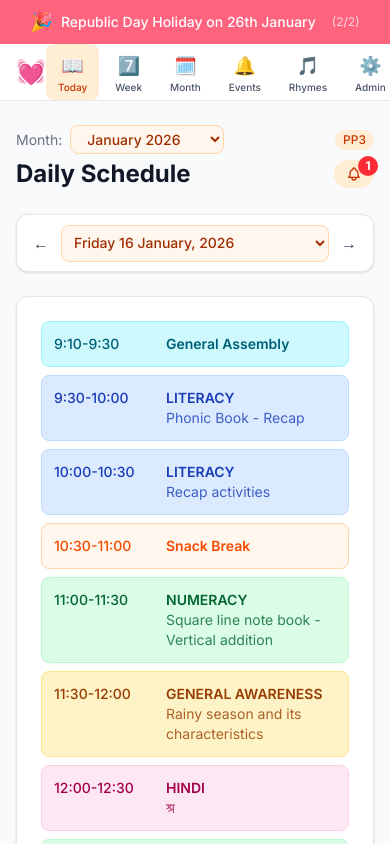
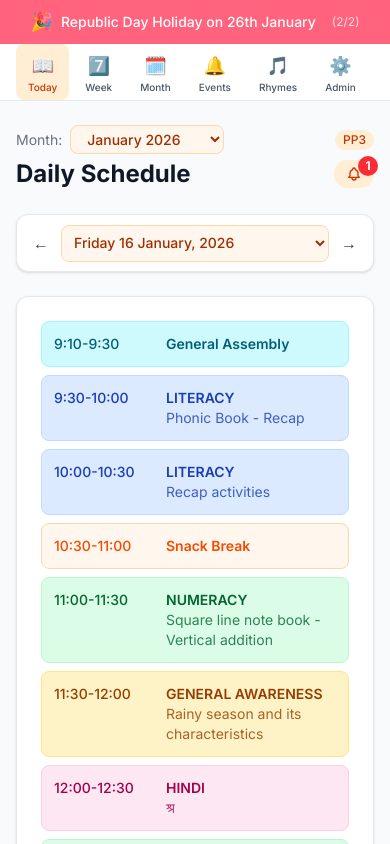
Before and after one commit to sreedhargs89/schoolpulse, a Next.js app: page / in a window 390 px wide. Shown: the top 844 px of the page. Built offline with nearby package versions, Linux system fonts and the light colour scheme.

Commit message:
fix: Hide logo on mobile for better navigation alignment
Removed heart logo on mobile screens to give more space for navigation buttons with text labels

```diff
--- a/components/Navigation.tsx
+++ b/components/Navigation.tsx
@@ -19,9 +19,9 @@ export default function Navigation() {
     <nav className="bg-white border-b border-gray-200 sticky top-0 z-40">
       <div className="max-w-4xl mx-auto px-4">
         <div className="flex items-center justify-between h-14">
-          <Link href="/" className="flex items-center gap-2">
+          <Link href="/" className="hidden sm:flex items-center gap-2">
             <span className="text-2xl">💓</span>
-            <span className="font-bold text-orange-600 hidden sm:inline">SchoolPulse</span>
+            <span className="font-bold text-orange-600">SchoolPulse</span>
           </Link>
           <div className="flex items-center gap-1">
             {links.map((link) => {
@@ -31,8 +31,8 @@ export default function Navigation() {
                   key={link.href}
                   href={link.href}
                   className={`px-3 py-2 rounded-lg text-sm font-medium transition-colors ${isActive
-                      ? 'bg-orange-100 text-orange-700'
-                      : 'text-gray-600 hover:bg-gray-100'
+                    ? 'bg-orange-100 text-orange-700'
+                    : 'text-gray-600 hover:bg-gray-100'
                     }`}
                 >
                   {/* Mobile: Icon + Small Text */}
```
